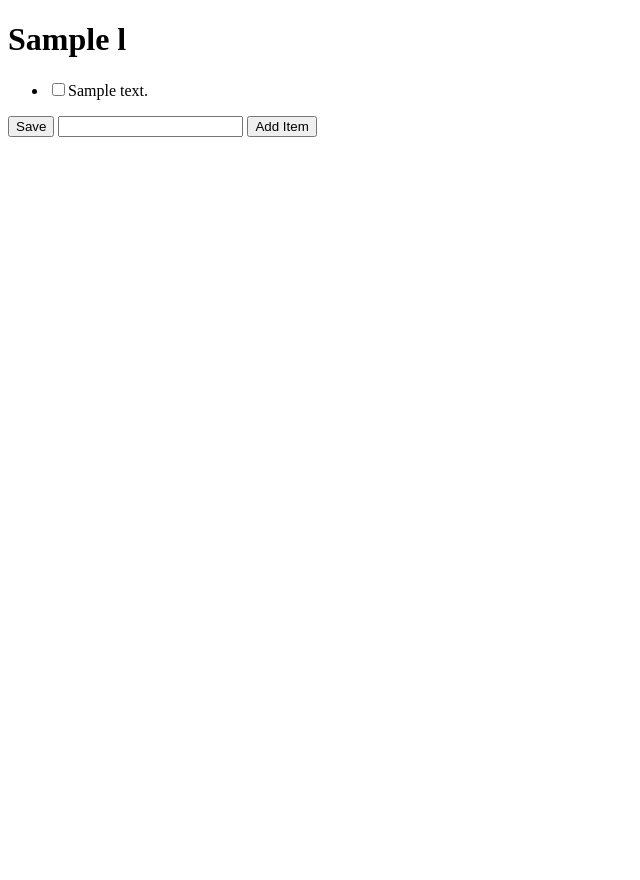
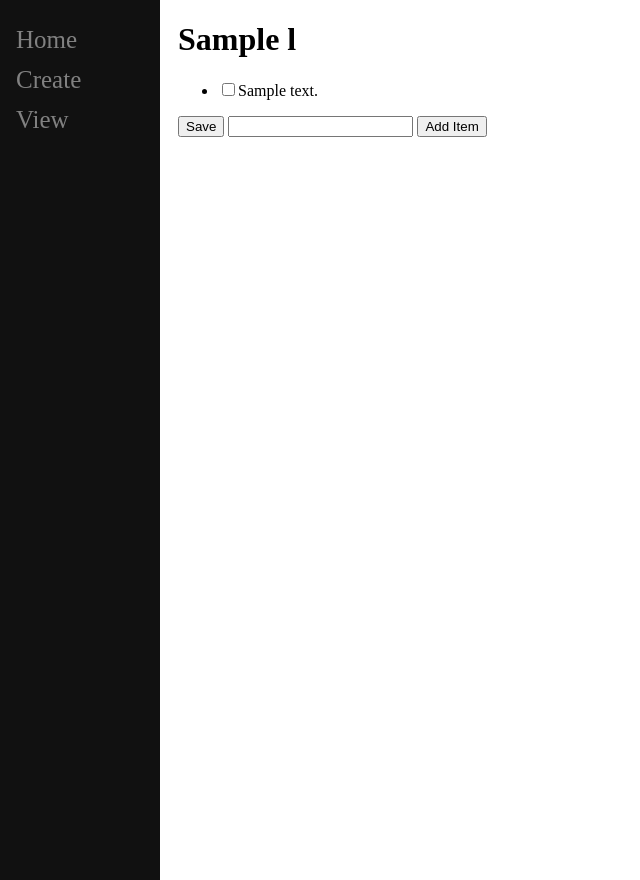
Before and after one commit to ManNjoro/Django-Beginner, a Django app: template mysite/main/templates/main/list.html in a window 1280 px wide. Shown: the whole page, without its empty margins (0-640 px from the left). Run offline with Django 5.2, Linux system fonts and the light colour scheme; the template is opened without the code that fills it: most values are stand-ins (such as "Sample title", 1, 10 or a date in 2020).

Commit message:
"Add base.html template with static CSS and set up STATICFILES\_DIRS in settings.py"
This commit includes the following changes:

* In base.html, the static tag is used to load a CSS file from the 'css' directory in the static folder. A block tag is also added for any additional CSS that might be needed in child templates.
* In settings.py, the STATICFILES\_DIRS setting is added to include the 'static' directory in the project's base directory. This is necessary for the static files to be served during development.

```diff
--- /dev/null
+++ b/mysite/main/static/css/style.css
@@ -0,0 +1,28 @@
+.sidenav {
+    height: 100%;
+    width: 160px;
+    position: fixed;
+    z-index: 1;
+    top: 0;
+    left: 0;
+    background-color: #111;
+    overflow-x: hidden;
+    padding-top: 20px;
+}
+
+.sidenav a {
+    padding: 6px 8px 6px 16px;
+    text-decoration: none;
+    color: #818181;
+    display: block;
+    font-size: 25px;
+}
+
+.sidenav a:hover{
+    color: #f1f1f1;
+}
+
+.main {
+    margin-left: 160px;
+    padding: 0 10px;
+}
--- a/mysite/main/templates/main/base.html
+++ b/mysite/main/templates/main/base.html
@@ -1,12 +1,21 @@
+{% load static %}
 <!DOCTYPE html>
 <html lang="en">
 <head>
     <meta charset="UTF-8">
     <meta name="viewport" content="width=device-width, initial-scale=1.0">
     <title>{% block title %} Document {% endblock %}</title>
+    {% block css %}
+    <link rel="stylesheet" type="text/css" href="{% static 'css/style.css' %}">
+    {% endblock %}
 </head>
 <body>
-    <div id="content",  name="content">
+    <div class="sidenav">
+        <a href="/home">Home</a>
+        <a href="/create">Create</a>
+        <a href="/2">View</a>
+    </div>
+    <div id="content",  name="content" class="main">
 
         {% block content %}
         {% endblock %}
--- a/mysite/mysite/settings.py
+++ b/mysite/mysite/settings.py
@@ -117,6 +117,9 @@ USE_TZ = True
 # https://docs.djangoproject.com/en/5.0/howto/static-files/
 
 STATIC_URL = 'static/'
+STATICFILES_DIRS = [
+    (BASE_DIR / 'static')
+]
 
 # Default primary key field type
 # https://docs.djangoproject.com/en/5.0/ref/settings/#default-auto-field
```
